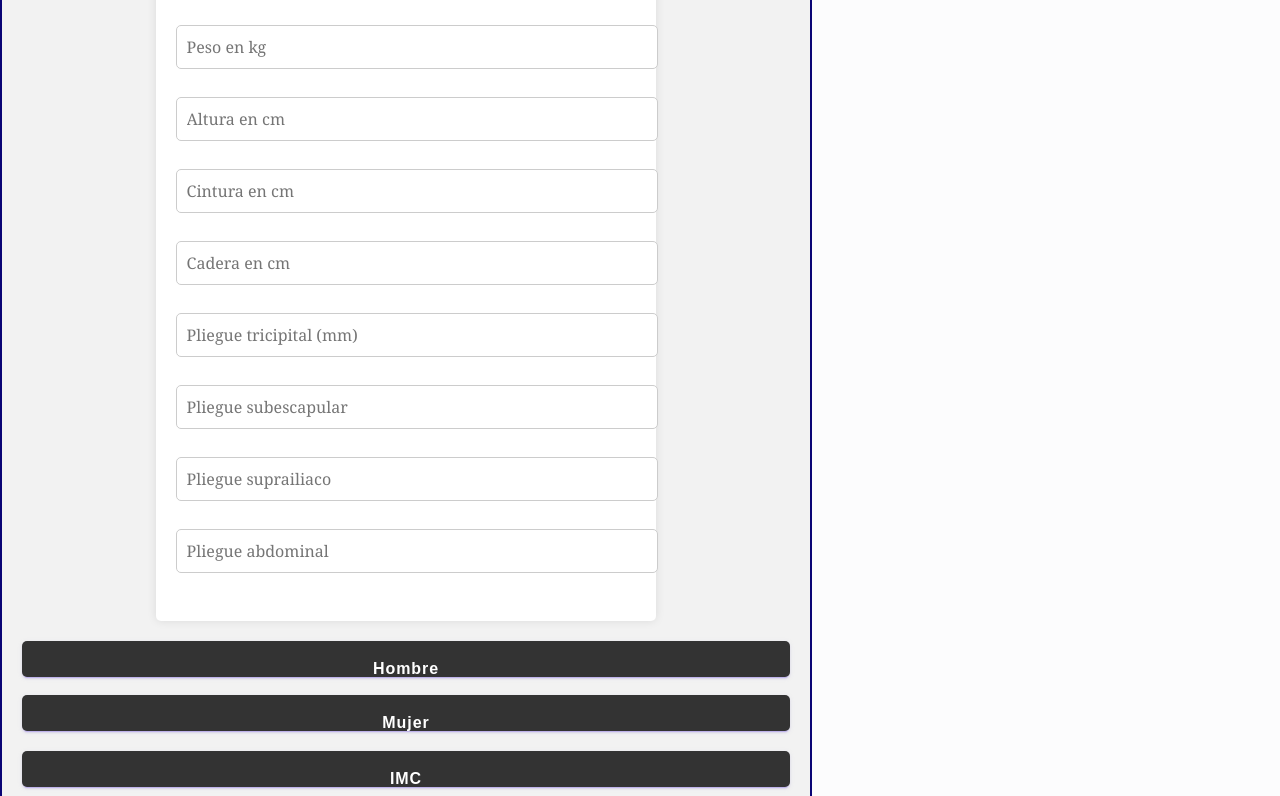
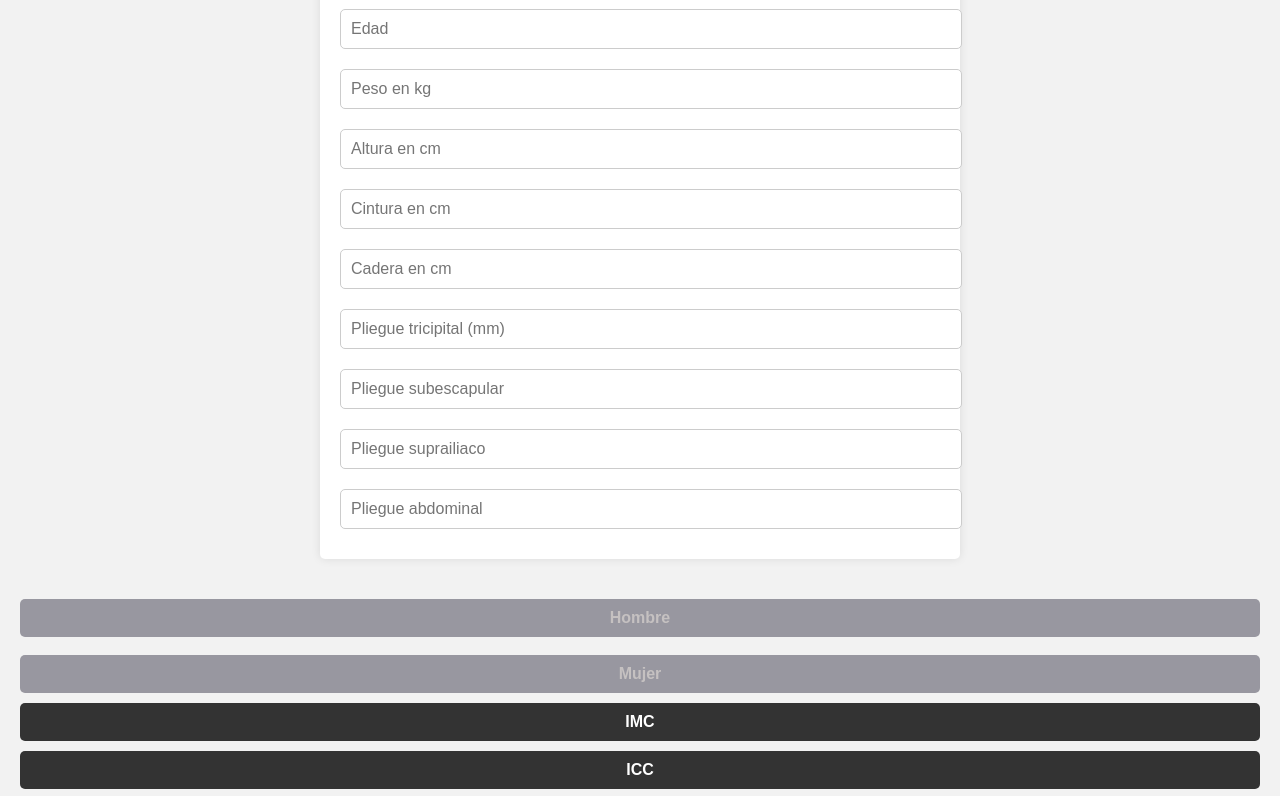
Before and after one commit to chacaia/suricato, a plain HTML site: page suricato.html in a window 1280 px wide. Shown: the part 169-965 px from the top of the page. Drawn offline with Linux system fonts and the light colour scheme.

Commit message:
Update suricato.html
Signed-off-by: chacaia <135660330+chacaia@users.noreply.github.com>

```diff
--- a/suricato.html
+++ b/suricato.html
@@ -5,7 +5,6 @@
   <meta charset="UTF-8">
   <meta http-equiv="X-UA-Compatible" content="IE=edge">
   <meta name="viewport" content="width=device-width, initial-scale=1.0">
-  <link rel="stylesheet" href="suricato.css" />
   <style>
     html {
       font-family: Arial, sans-serif;
@@ -37,11 +36,16 @@
     #MAIN {
       background-color: #fff;
       color: #333;
-      margin: 20px auto;
+      margin: 40px auto;
       padding: 20px;
       max-width: 600px;
       border-radius: 5px;
       box-shadow: 0 0 10px rgba(0, 0, 0, 0.1);
+    }
+
+    .input-container {
+      display: grid;
+      gap: 10px;
     }
 
     input {
@@ -66,18 +70,20 @@
       border-radius: 5px;
       cursor: pointer;
     }
+
     .button-especial {
-  background-color: #333;
-  color: #f2f2f2;
+      background-color: #9897a0;
+      color: #c5c1c1;
       font-weight: bold;
     }
 
     button.active {
       background-color: #f2f2f2 !important;
+      color: #333;
     }
 
     button:hover {
-      background-color: #555;
+      background-color: #4e476e;
     }
 
     p {
@@ -91,7 +97,7 @@ button.active {
     #calc_masa_magra,
     #calc_pgrasa,
     #borrar {
-      margin-top: 20px;
+      margin-top: 10px;
     }
 
     #imc,
@@ -113,7 +119,7 @@ button.active {
       font-size: 16px;
     }
   </style>
-  <title>suricato</title>
+  <title>suricato2</title>
 </head>
 
 <body>
@@ -123,40 +129,35 @@ button.active {
   </header>
   <div id="MAIN">
     <section id="content">
+      <div class="input-container">
         <input placeholder="Edad" name="edad" type="number" id="edad">
-      <br>
         <input placeholder="Peso en kg" name="peso" type="number" id="kg">
-      <br>
         <input placeholder="Altura en cm" name="altura" type="number" id="cm">
-      <br>
         <input placeholder="Cintura en cm" name="cintura" type="number" id="ccm">
-      <br>
         <input placeholder="Cadera en cm" name="cadera" type="number" id="cch">
-      <br>
         <input placeholder="Pliegue tricipital (mm)" name="p_tric" type="number" id="p_tric">
-      <br>
         <input placeholder="Pliegue subescapular" name="p_sube" type="number" id="p_sube">
-      <br>
         <input placeholder="Pliegue suprailiaco" name="p_supra" type="number" id="p_supra">
-      <br>
         <input placeholder="Pliegue abdominal" name="p_abdo" type="number" id="p_abdo">
-      <br>
+      </div>
     </section>
   </div>
 
   <div>
-  <button id="hombre">Hombre</button>
+    <div>
+      <button id="hombre" class="button-especial">Hombre</button>
       <br>
-  <button id="mujer">Mujer</button>
+      <button id="mujer" class="button-especial">Mujer</button>
+    </div>
   </div>
 
   <script type="text/javascript">
-  document.getElementById("hombre").addEventListener("click", function() {
+    document.getElementById("hombre").addEventListener("click", function () {
       document.getElementById("hombre").classList.add("active");
       document.getElementById("mujer").classList.remove("active");
     });
 
-  document.getElementById("mujer").addEventListener("click", function() {
+    document.getElementById("mujer").addEventListener("click", function () {
       document.getElementById("hombre").classList.remove("active");
       document.getElementById("mujer").classList.add("active");
     });
@@ -287,7 +288,7 @@ button.active {
           metabolismobasal_hombres.innerHTML = "Hombres: " + metabolismo_hombres;
           metabolismobasal_mujeres.innerHTML = "Mujeres: " + metabolismo_mujeres;
         } else {
-          alert("Por favor ingrese peso, altura y edad, gracias!");
+          alert("Por favor ingrese peso, altura y edad");
         }
       });
 
```
Lines whose indentation alone changed are shown as unchanged.
